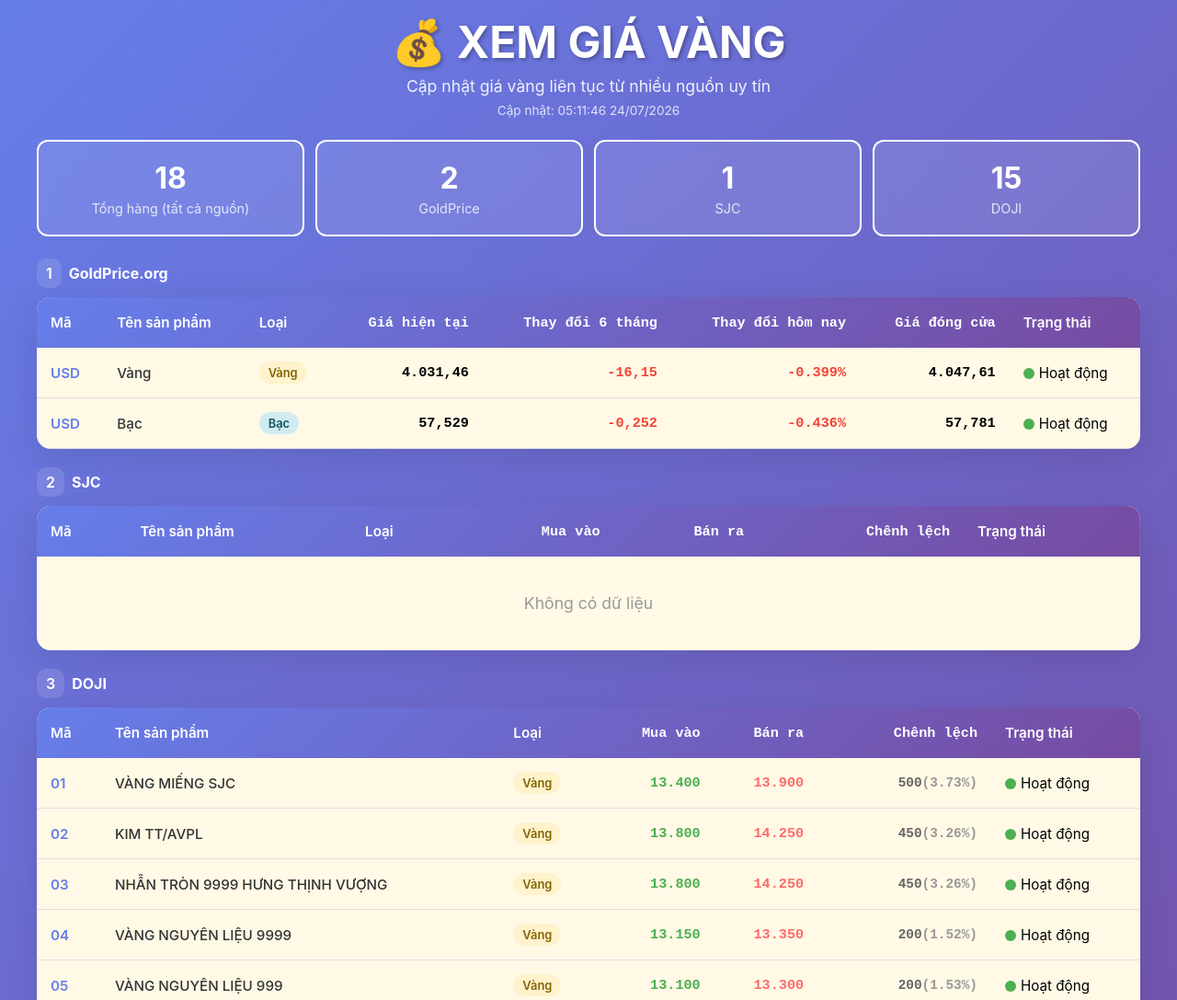
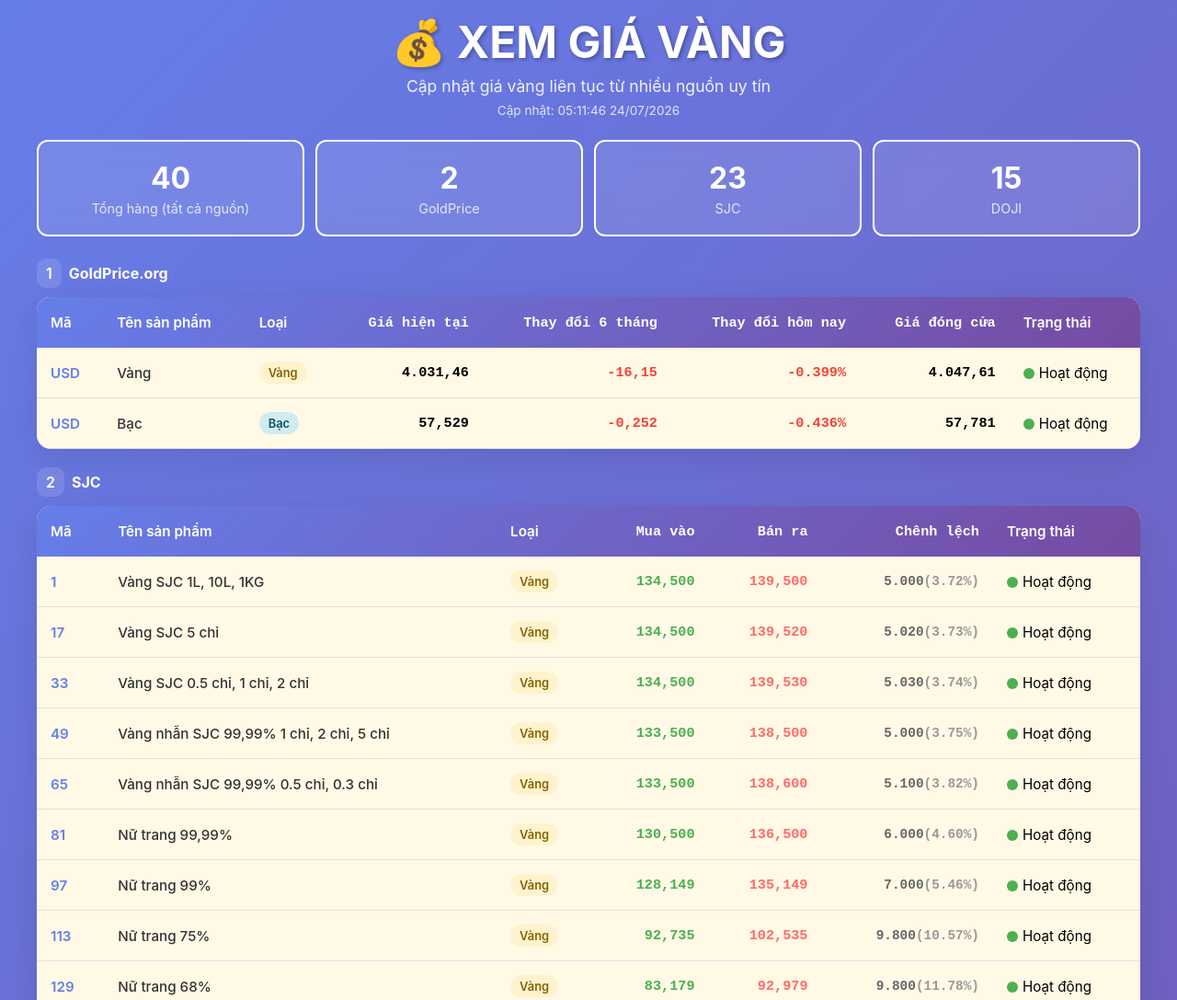
Before and after one commit to dunglex/doji-gold-price, a plain HTML site: page index.html in a window 1280 px wide. Shown: the top 1087 px of the page at 92% size. Drawn offline with Linux system fonts and the light colour scheme.

Commit message:
Update SJC preview

```diff
--- a/index.html
+++ b/index.html
@@ -619,6 +619,41 @@
             }).join('');
         }
 
+        function renderSjc(bodyElId, items) {
+            const tbody = document.getElementById(bodyElId);
+            if (!Array.isArray(items) || items.length === 0) {
+                tbody.innerHTML = '<tr><td colspan="7" class="no-data">Không có dữ liệu</td></tr>';
+                return;
+            }
+
+            tbody.innerHTML = items.map(item => {
+                const code = item.Id || 'SJC';
+                const name = item.TypeName || '—';
+                const buy = item.Buy || '-';
+                const sell = item.Sell || '-';
+
+                let diff = null;
+                if (item.BuyValue != null && item.SellValue != null) {
+                    diff = (item.SellValue - item.BuyValue) / 1000;
+                }
+
+                const diffText = diff != null ? formatNumber(diff) : '-';
+                const diffPercent = diff != null && item.BuyValue ? ((diff / (item.BuyValue / 1000)) * 100).toFixed(2) + '%' : '-';
+
+                return `
+                    <tr>
+                        <td class="material-code">${escapeHtml(String(code))}</td>
+                        <td class="material-name">${escapeHtml(name)}</td>
+                        <td><span class="type-badge gold">Vàng</span></td>
+                        <td class="price-cell price-buy">${escapeHtml(String(buy))}</td>
+                        <td class="price-cell price-sell">${escapeHtml(String(sell))}</td>
+                        <td class="price-cell price-range">${diffText}<span style="color: #999;">(${diffPercent})</span></td>
+                        <td><span class="status-badge status-active"></span><span>Hoạt động</span></td>
+                    </tr>
+                `;
+            }).join('');
+        }
+
         function renderPricesInto(bodyElId, prices) {
             const tbody = document.getElementById(bodyElId);
             if (!Array.isArray(prices) || prices.length === 0) {
@@ -701,18 +736,14 @@
 
             // SJC
             if (sRes.ok) {
-                // sjc file may be an array similar to DOJI
-                const sData = sRes.data && sRes.data.items ? sRes.data.items : sRes.data;
+                const sData = sRes.data && sRes.data.data ? sRes.data.data : (sRes.data && sRes.data.items ? sRes.data.items : sRes.data);
                 if (Array.isArray(sData)) {
-                    renderPricesInto('sjcBody', sData);
-                    if (sData.length > 0 && sData[0].updateDate) setUpdateTime(new Date(sData[0].updateDate));
+                    renderSjc('sjcBody', sData);
                 } else {
-                    // Sometime SJC fetch returns HTML or other shape; try to detect common fields
-                    renderPricesInto('sjcBody', Array.isArray(sData) ? sData : []);
+                    renderErrorInto('sjcBody', 'Dữ liệu không hợp lệ', null, 7);
                 }
             } else {
-                // If content was HTML (Cloudflare block), we keep the message
-                renderErrorInto('sjcBody', sRes.error || 'Invalid JSON', sRes.raw);
+                renderErrorInto('sjcBody', sRes.error || 'Invalid JSON', sRes.raw, 7);
             }
 
             // DOJI
```
